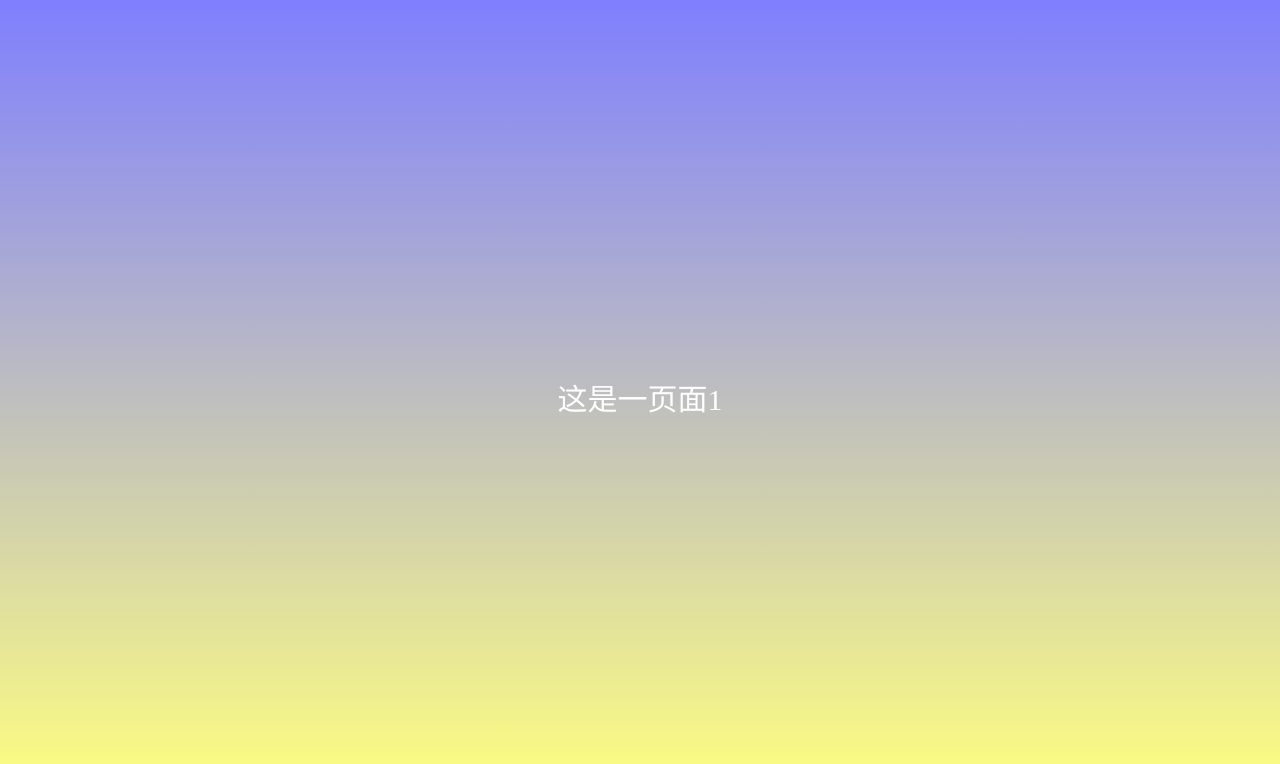
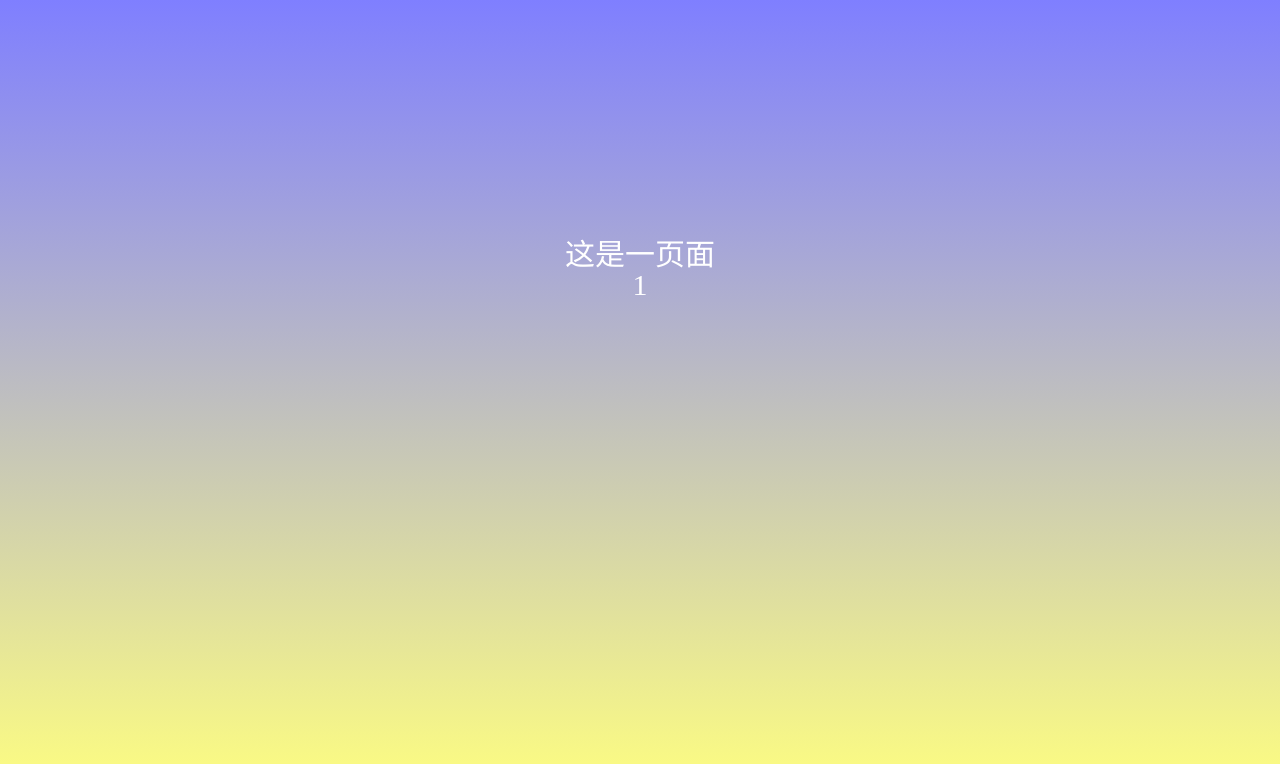
Before and after one commit to Hhpon/vertical-carousel, a Vue app: page / in a window 1280 px wide. Shown: the top 764 px of the page. Built offline with nearby package versions, Linux system fonts and the light colour scheme.

Commit message:
垂直轮播demo

```diff
--- /dev/null
+++ b/src/common/js/dom.js
@@ -0,0 +1,31 @@
+let elementStyle = document.createElement("div").style;
+
+let vendor = (() => {
+  let transformNames = {
+    webkit: "webkitTransform",
+    Moz: "MozTransform",
+    O: "OTransform",
+    ms: "msTransform",
+    standard: "transform"
+  };
+
+  for (let key in transformNames) {
+    if (elementStyle[transformNames[key]] !== undefined) {
+      return key;
+    }
+  }
+
+  return false;
+})();
+
+export function prefixStyle(style) {
+  if (vendor === false) {
+    return false;
+  }
+
+  if (vendor === "standard") {
+    return style;
+  }
+
+  return vendor + style.charAt(0).toUpperCase() + style.substr(1);
+}
--- a/src/components/report/report.vue
+++ b/src/components/report/report.vue
@@ -4,16 +4,27 @@
       @touchstart.prevent="pageTouchStart"
       @touchmove.prevent="pageTouchMove"
       @touchend="pageTouchEnd"
-      v-for="item in pages"
-      :key="item"
-      class="pageItem"
-      ref="pageItem"
+      @transitionend="translateNode"
+      ref="reportWrapper"
     >
-      这是一页面{{ item }}
+      <div class="pageItem" v-for="item in pages" :key="item">
+        <div style="height: 30%;"></div>
+        <div class="left" ref="left">
+          这是一页面
+        </div>
+        <div class="right" ref="right">
+          {{ item }}
+        </div>
+      </div>
     </div>
   </div>
 </template>
 <script>
+import { prefixStyle } from "common/js/dom";
+
+const transform = prefixStyle("transform");
+const transitionDuration = prefixStyle("transitionDuration");
+
 export default {
   data() {
     return {
@@ -24,57 +35,59 @@ export default {
   created() {
     this.touch = {};
   },
+  mounted() {
+    this.translateNode();
+  },
   methods: {
     pageTouchStart(e) {
-      console.log("touchStart");
       this.touch.initiated = true;
       this.touch.moved = false;
       const touch = e.touches[0];
       this.touch.startX = touch.pageX;
       this.touch.startY = touch.pageY;
+      this.touch.isDown = false;
     },
     pageTouchMove(e) {
-      console.log("touchMove");
       if (!this.touch.initiated) {
         return;
       }
       const touch = e.touches[0];
-      const deltaX = touch.pageX - this.touch.startX;
+      // const deltaX = touch.pageX - this.touch.startX;
       const deltaY = touch.pageY - this.touch.startY;
-      if (Math.abs(deltaY) < Math.abs(deltaX)) {
-        return;
-      }
+      // if (Math.abs(deltaY) < Math.abs(deltaX)) {
+      //   return;
+      // }
       if (!this.touch.moved) {
         this.touch.moved = true;
       }
-      let offsetHeight = 0;
+      let offsetHeight = this.touch.offsetHeight;
       let offsetPercent = 0;
-      if (deltaY > 0) {
-        console.log("正在向下滑动");
+      if (deltaY > 0 && this.currentPage !== 0) {
+        // 鼠标向下滑动
         this.touch.isDown = true;
+        console.log("鼠标向下滑动，isdown是true");
         offsetPercent = -window.innerHeight + deltaY;
         offsetHeight = deltaY - this.currentPage * window.innerHeight;
-      } else {
+      } else if (deltaY < 0 && this.currentPage !== 5) {
+        // 鼠标向上滑动
         this.touch.isDown = false;
+        console.log("鼠标向上滑动,isdown是false");
         offsetPercent = deltaY;
         offsetHeight = deltaY - this.currentPage * window.innerHeight;
         // this.currentPage * window.innerHeight + offsetHeight
-        console.log("正在向上滑动");
       }
       this.touch.percent = Math.abs(offsetPercent / window.innerHeight);
-      console.log(this.touch.percent);
-      this.$refs.pageItem.forEach(ele => {
-        ele.style.transform = `translateY(${offsetHeight}px)`;
-      });
+      // this.$refs.reportWrapper.style[
+      //   transform
+      // ] = `translateY(${offsetHeight}px)`;
+      this.$refs.reportWrapper.style.transform = `translateY(${offsetHeight}px)`;
     },
     pageTouchEnd() {
-      console.log("touchEnd");
       if (!this.touch.moved) {
         return;
       }
       if (this.touch.isDown) {
         if (this.touch.percent < 0.75) {
-          console.log("触发向下换页");
           this.currentPage -= 1;
         }
       } else {
@@ -83,12 +96,26 @@ export default {
         }
       }
       this.touch.offsetHeight = -this.currentPage * window.innerHeight;
-      console.log(this.touch);
       this.touch.percent = 0;
-      this.$refs.pageItem.forEach(ele => {
-        ele.style.transform = `translateY(${this.touch.offsetHeight}px)`;
-        ele.style.transitionDuration = "0.3s";
-      });
+      this.$refs.reportWrapper.style[
+        transform
+      ] = `translateY(${this.touch.offsetHeight}px)`;
+      this.$refs.reportWrapper.style[transitionDuration] = ".3s";
+    },
+    translateNode() {
+      if (this.touch.isDown && this.currentPage !== 5) {
+        this.$refs.left[this.currentPage + 1].style[transform] =
+          "translateX(-100%)";
+        this.$refs.right[this.currentPage + 1].style[transform] =
+          "translateX(100%)";
+      } else if (!this.touch.isDown && this.currentPage !== 0) {
+        this.$refs.left[this.currentPage - 1].style[transform] =
+          "translateX(-100%)";
+        this.$refs.right[this.currentPage - 1].style[transform] =
+          "translateX(100%)";
+      }
+      this.$refs.left[this.currentPage].style[transform] = "translateX(0)";
+      this.$refs.right[this.currentPage].style[transform] = "translateX(0)";
     }
   }
 };
@@ -102,7 +129,6 @@ export default {
   .pageItem {
     color: #fff;
     font-size: 30px;
-    line-height: 100vh;
     text-align: center;
     width: 100vw;
     height: 100vh;
@@ -110,6 +136,14 @@ export default {
       rgba(0, 0, 255, 0.5),
       rgba(255, 255, 0, 0.5)
     );
+    .left {
+      transform: translateX(-100%);
+      transition-duration: 0.3s;
+    }
+    .right {
+      transform: translateX(100%);
+      transition-duration: 0.3s;
+    }
   }
 }
 </style>
```
